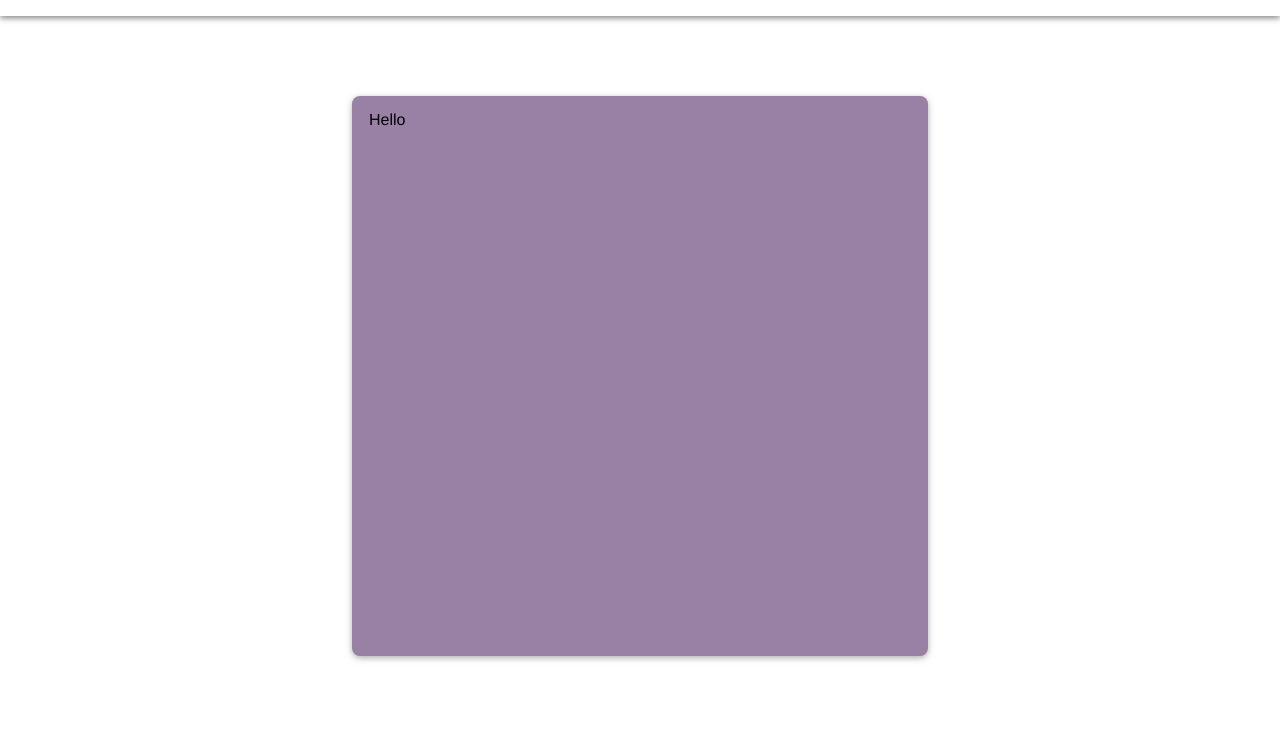
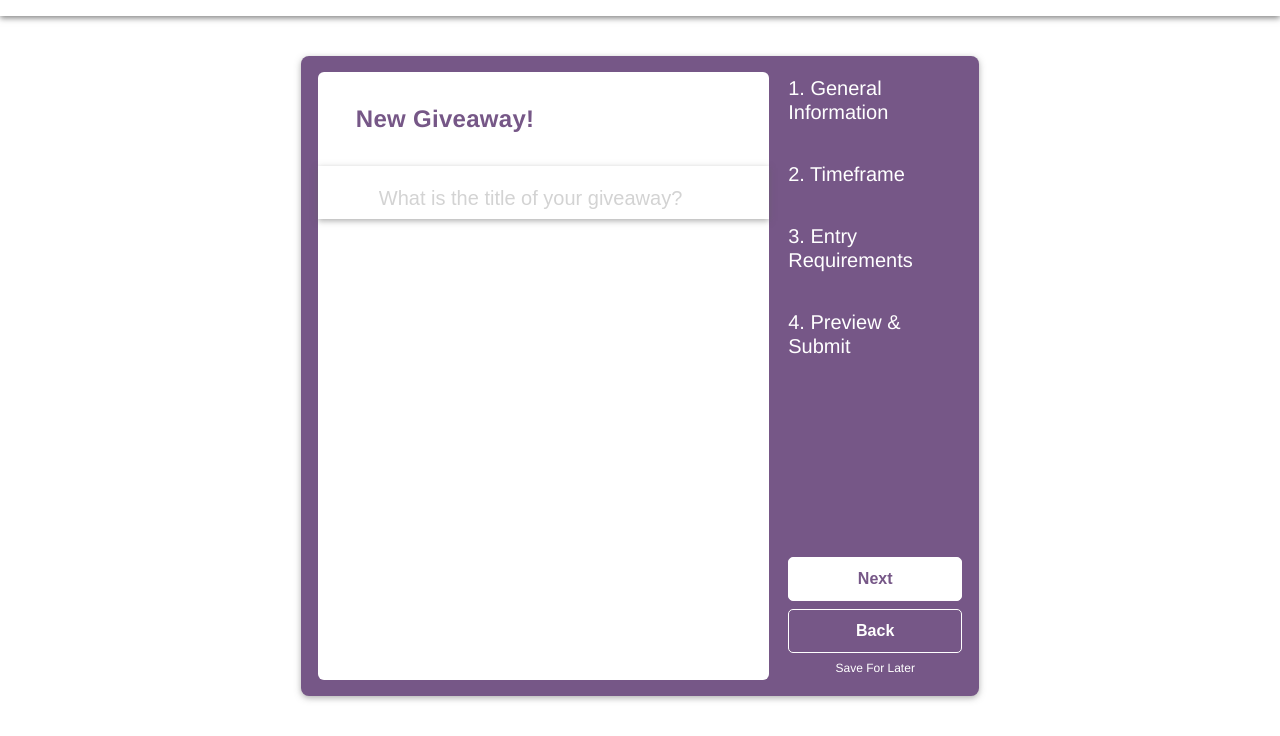
Before and after one commit to givhr/client, a Gatsby site: page /dashboard/create-survey in a window 1280 px wide. Shown: the part 64-800 px from the top of the page. Built offline with nearby package versions, Linux system fonts and the light colour scheme; Gatsby itself is replaced by a stand-in of ours.

Commit message:
WIP: making progress on layout

```diff
--- a/gatsby-browser.js
+++ b/gatsby-browser.js
@@ -22,7 +22,6 @@ export const wrapRootElement = ({ element }) => (
 );
 
 export const wrapPageElement = ({ element, props }) => {
-  console.log(props);
   return (
     <Fragment>
       <NavBar vert={false}>
@@ -41,12 +40,12 @@ export const wrapPageElement = ({ element, props }) => {
           </NavBar>
         </PageTransition>
       )}
+      {props.location.pathname.match('/dashboard/create-survey') && (
+        <SurveyContainer {...props}>{element}</SurveyContainer>
+      )}
       {/* {props.location.pathname.match('/dashboard') && (
         <DashboardContainer {...props}>{element}</DashboardContainer>
       )} */}
-      {props.location.pathname.match('/dashboard/create-survey') && (
-        <SurveyContainer {...props}>{element}</SurveyContainer>
-      )}
     </Fragment>
   );
 };
--- a/src/components/Button/Button.tsx
+++ b/src/components/Button/Button.tsx
@@ -2,8 +2,8 @@ import styled from 'styled-components';
 import { IButton } from './types';
 
 export const Button = styled<IButton, 'button'>('button')`
-  color: ${({ theme }) => theme.primary14};
-  background: ${({ theme }) => theme.primary1};
+  color: ${({ theme, active }) => (active ? theme.primary14 : theme.primary1)};
+  background: ${({ theme, active }) => (active ? theme.primary1 : 'transparent')};
   height: ${({ height }) => height};
   width: ${({ width }) => width};
   font-size: 16px;
@@ -14,14 +14,14 @@ export const Button = styled<IButton, 'button'>('button')`
   border-radius: 5px;
   padding: 12px;
   margin-top: ${({ m }) => m && m};
-  border: none;
+  border: 1px solid ${({ theme }) => theme.primary1};
   outline: none;
   &:hover {
     cursor: pointer;
-    color: ${({ theme }) => theme.primary1};
-    background: ${({ theme }) => theme.primary12};
+    /* color: ${({ theme }) => theme.primary1};
+    background: ${({ theme }) => theme.primary12}; */
     transition: background 0.1s, transform 0.2s;
-    transform: scale(0.95);
+    /* transform: scale(0.95); */
     transform-origin: center;
   }
 `;
--- a/src/components/Button/types/index.d.ts
+++ b/src/components/Button/types/index.d.ts
@@ -1,4 +1,5 @@
 export interface IButton {
+  active?: boolean;
   height: string;
   width: string;
   m?: string;
--- a/src/components/Card/SurveyCard/SurveyCard.tsx
+++ b/src/components/Card/SurveyCard/SurveyCard.tsx
@@ -1,11 +1,51 @@
 import styled from 'styled-components';
 
-export const SurveyCard = styled.div`
-  height: 70vh;
-  width: 45vw;
+export const SurveyCardContainer = styled.div`
+  display: flex;
+  justify-content: space-between;
+  height: 80vh;
+  width: 53vw;
   min-width: 45vw;
-  background-color: ${({ theme }) => theme.primary12};
+  background-color: ${({ theme }) => theme.primary14};
   border-radius: 8px;
   box-shadow: ${({ theme }) => theme.boxShadowCard};
   padding: 16px 17px;
 `;
+
+export const InnerCard = styled.div`
+  background-color: ${({ theme }) => theme.primary1};
+  height: 100%;
+  width: 70%;
+  border-radius: 6px;
+  h2 {
+    color: ${({ theme }) => theme.primary14};
+    font-weight: bold;
+    letter-spacing: 0.29px;
+    padding: 31px 38px;
+  }
+`;
+
+export const SurveyNav = styled.nav`
+  height: 100%;
+  width: 27%;
+  display: flex;
+  flex-direction: column;
+  justify-content: space-around;
+  align-items: center;
+  h3 {
+    color: ${({ theme }) => theme.primary1};
+    margin-bottom: 38px;
+  }
+  h5 {
+    color: ${({ theme }) => theme.primary1};
+    &:hover {
+      cursor: pointer;
+      text-decoration: underline;
+      transition: all 0.75s linear;
+    }
+  }
+`;
+
+export const SurveyNavItemWrap = styled.div`
+  height: 78%;
+`;
--- a/src/pages/dashboard/create-survey.tsx
+++ b/src/pages/dashboard/create-survey.tsx
@@ -1,9 +1,40 @@
 import React, { Fragment } from 'react';
-import { SurveyCard } from '../../components/Card/SurveyCard/SurveyCard';
+import {
+  SurveyCardContainer,
+  InnerCard,
+  SurveyNav,
+  SurveyNavItemWrap
+} from '../../components/Card/SurveyCard/SurveyCard';
+import { Link } from '../../components/Link';
+import Button from '../../components/Button';
+import FormItem from '../../components/FormItem';
+import { FormInput } from '../../components/Input/Input';
 
 const CreateSurvey: React.FunctionComponent = () => (
   <Fragment>
-    <SurveyCard>Hello</SurveyCard>
+    <SurveyCardContainer>
+      <InnerCard>
+        <h2>New Giveaway!</h2>
+        <FormItem active={true}>
+          <FormInput />
+        </FormItem>
+      </InnerCard>
+      <SurveyNav>
+        <SurveyNavItemWrap>
+          <h3>1. General Information</h3>
+          <h3>2. Timeframe</h3>
+          <h3>3. Entry Requirements</h3>
+          <h3>4. Preview & Submit</h3>
+        </SurveyNavItemWrap>
+        <Button active={true} height={'44px'} width={'100%'}>
+          Next
+        </Button>
+        <Button height={'44px'} width={'100%'}>
+          Back
+        </Button>
+        <h5>Save For Later</h5>
+      </SurveyNav>
+    </SurveyCardContainer>
   </Fragment>
 );
 
```
